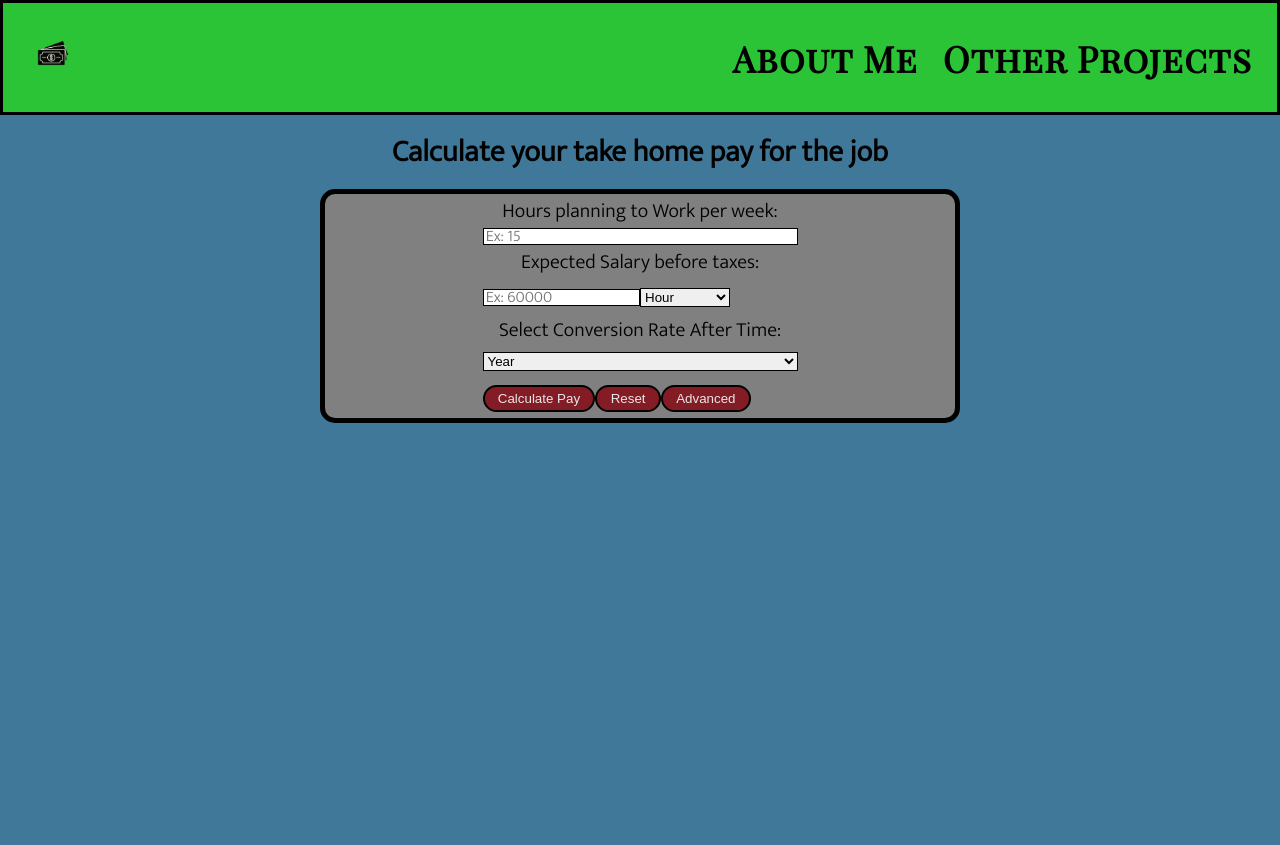
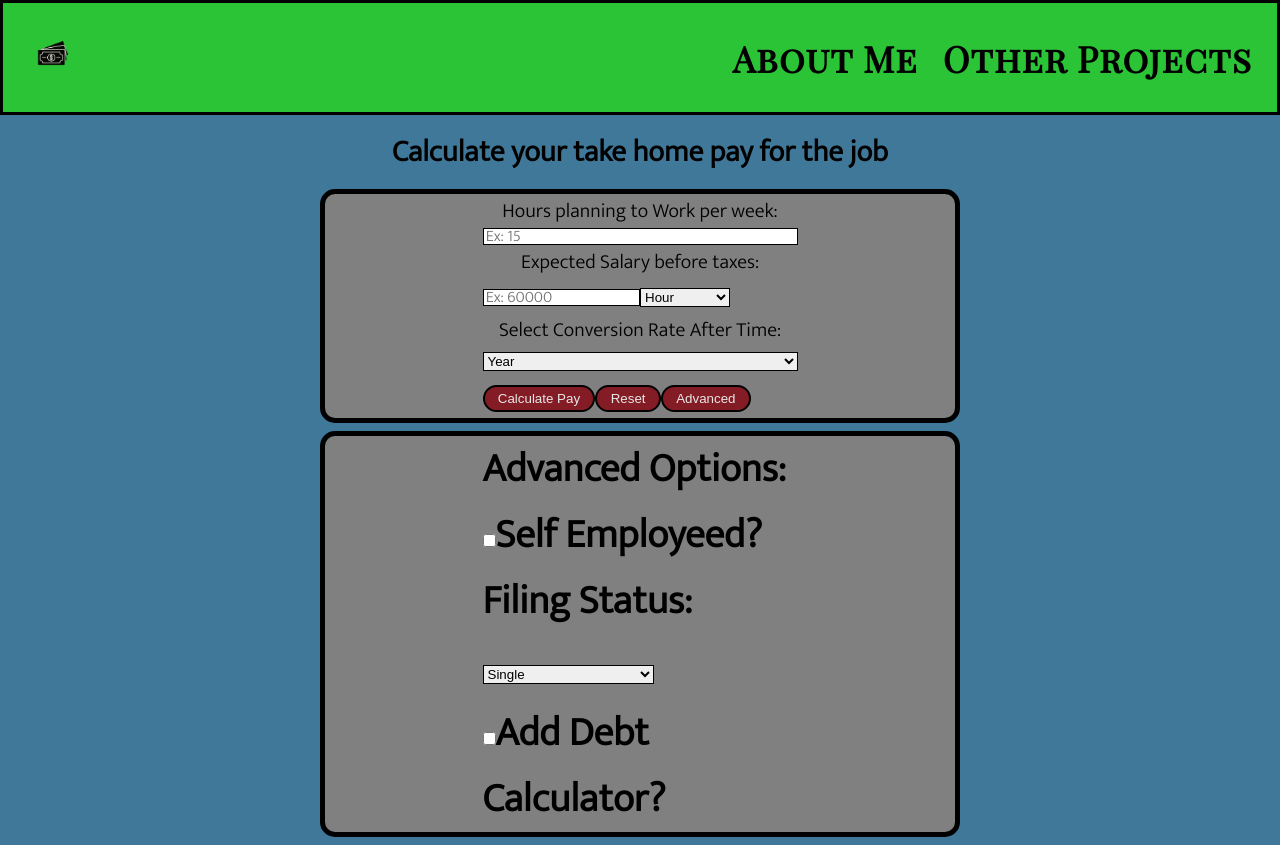
Before and after one commit to RandyBrown12/RandyBrown12.github.io, a React (Create React App) app: page /InvestmentCalculator in a window 1280 px wide. Both pictures are taken after a click on the button "Advanced". Before the commit the page ends 800 px from the top, so only its background shows below. Built offline with nearby package versions, Linux system fonts and the light colour scheme; a web font is replaced by a local one.

Commit message:
Add a form to website

```diff
--- a/src/view/components/InvestmentCalculatorAdvancedOptions.jsx
+++ b/src/view/components/InvestmentCalculatorAdvancedOptions.jsx
@@ -1,6 +1,7 @@
 const InvestmentCalculatorAdvancedOptions = () => {
     return (
-        <form id="advancedForm" className="form__bg calculateForm hide spacing">
+        <form id="advancedForm" className="form__bg calculateForm spacing">
+            <h1>
                 <p className="center">Advanced Options:</p>
                 <div className="center">
                     <input type="checkbox" name="selfEmployeed" id="selfEmployeed" />
@@ -19,6 +20,7 @@ const InvestmentCalculatorAdvancedOptions = () => {
                     <input type="checkbox" name="isDebtCalculator" id="isDebtCalculator" />
                     <label for="isDebtCalculator">Add Debt Calculator?</label>
                 </div>
+            </h1>
         </form>
     );
 }
--- a/src/view/components/InvestmentCalculatorInputForm.jsx
+++ b/src/view/components/InvestmentCalculatorInputForm.jsx
@@ -39,7 +39,7 @@ const InvestmentCalculatorInputForm = () => {
             </select>
           </div>
           <label for="salary" class="textCenter wrap">
-            Select Conversion Rate After Time:{" "}
+            Select Conversion Rate After Time:
           </label>
           <select
             class="center selectDropDown spacing"
```
Lines whose indentation alone changed are shown as unchanged.
